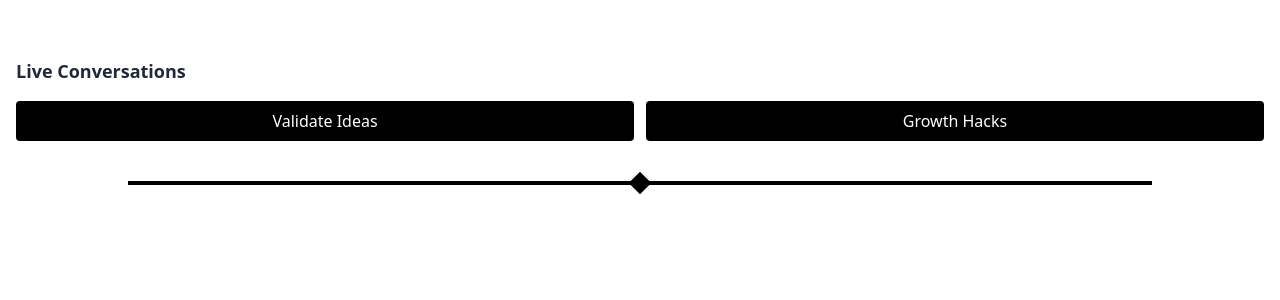
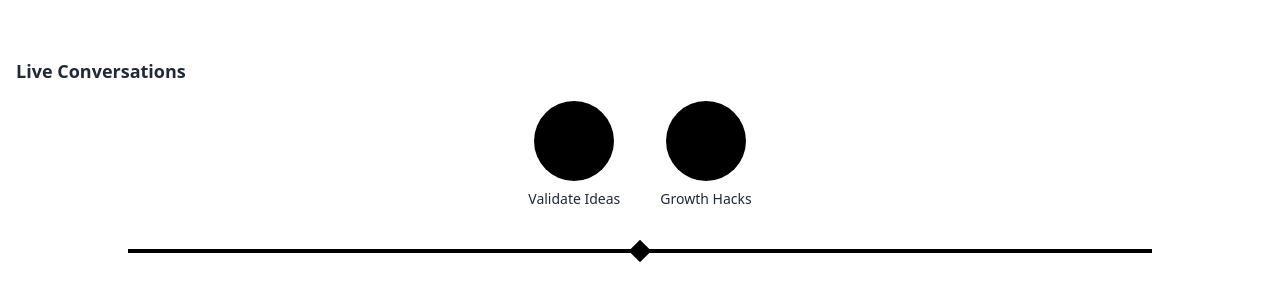
Before and after one commit to basilbiju70/entrpenuer-hub, a plain HTML site: page index.html in a window 1280 px wide. Shown: the part 172-472 px from the top of the page. Drawn offline with nearby package versions, Linux system fonts and the light colour scheme.

Commit message:
Update index.html

```diff
--- a/index.html
+++ b/index.html
@@ -80,14 +80,18 @@
     <p class="mb-5 text-gray-600">Join 24/7 video rooms filled with startup founders, investors</p>
   </section>
 
-
-
-  <!-- Room Buttons -->
+  <!-- Room Buttons as Circles -->
   <section class="px-4">
     <h3 class="text-lg font-semibold mb-4">Live Conversations</h3>
-    <div class="grid grid-cols-2 gap-3">
-      <button class="bg-black text-white py-2 rounded">Validate Ideas</button>
-      <button class="bg-black text-white py-2 rounded">Growth Hacks</button>
+    <div class="flex justify-center gap-10">
+      <div class="flex flex-col items-center">
+        <button class="w-20 h-20 rounded-full bg-black"></button>
+        <span class="mt-2 text-sm font-medium">Validate Ideas</span>
+      </div>
+      <div class="flex flex-col items-center">
+        <button class="w-20 h-20 rounded-full bg-black"></button>
+        <span class="mt-2 text-sm font-medium">Growth Hacks</span>
+      </div>
     </div>
   </section>
 
@@ -115,8 +119,7 @@
       sidebar.style.left = isOpen ? '-250px' : '0px';
       overlay.style.display = isOpen ? 'none' : 'block';
     }
-  </script>
-  <script>
+
     function toggleImage() {
       const img = document.getElementById('hiddenImage');
       img.classList.toggle('hidden');
```
